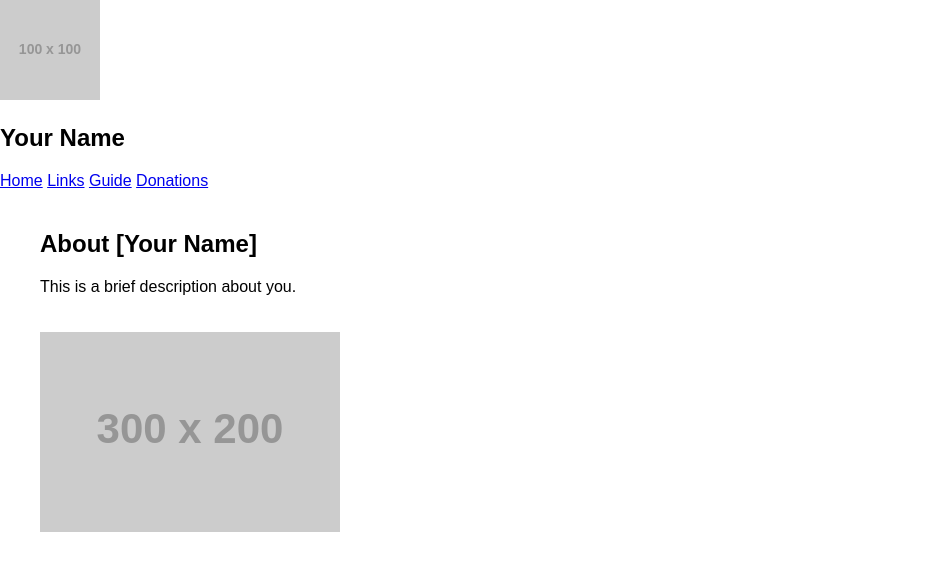
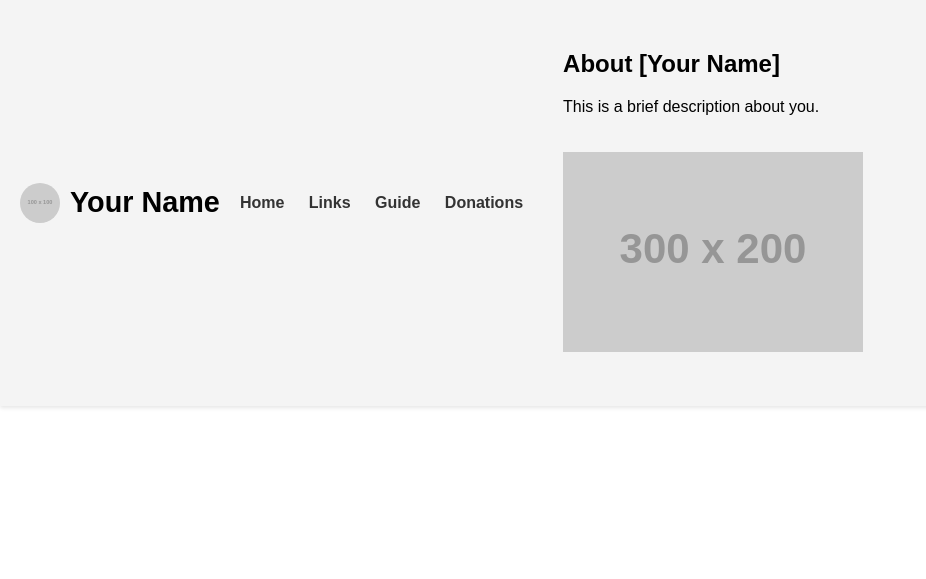
Before and after one commit to zephyr-su/SusaVault, a plain HTML site: page index.html in a window 1280 px wide. Shown: the whole page, without its empty margins (0-926 px from the left). Drawn offline with Linux system fonts and the light colour scheme; placeholder pictures from the web are drawn by us.

Commit message:
Update style.css
navigation style

```diff
--- a/style.css
+++ b/style.css
@@ -3,17 +3,7 @@ body {
   font-family: Arial, sans-serif;
 }
 
-.container {
-  display: flex;
-  min-height: 100vh;
-}
 
-.sidebar {
-  width: 220px;
-  background-color: #f4f4f4;
-  padding: 20px;
-  box-shadow: inset -1px 0 0 #ccc;
-}
 
 .profile {
   text-align: center;
@@ -52,3 +42,38 @@ body {
   height: auto;
   margin-top: 20px;
 }
+
+
+.navbar {
+  display: flex;
+  justify-content: space-between;
+  align-items: center;
+  background-color: #f4f4f4;
+  padding: 10px 20px;
+  box-shadow: 0 2px 4px rgba(0,0,0,0.1);
+}
+
+.logo {
+  display: flex;
+  align-items: center;
+  gap: 10px;
+  font-weight: bold;
+  font-size: 1.2em;
+}
+
+.logo img {
+  border-radius: 50%;
+  width: 40px;
+  height: 40px;
+}
+
+.nav-links a {
+  margin-left: 20px;
+  text-decoration: none;
+  color: #333;
+  font-weight: bold;
+}
+
+.nav-links a:hover {
+  color: #007BFF;
+}
```
